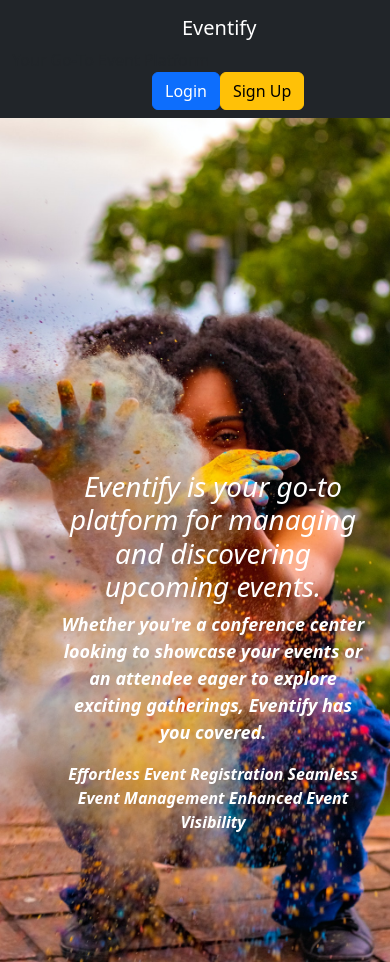
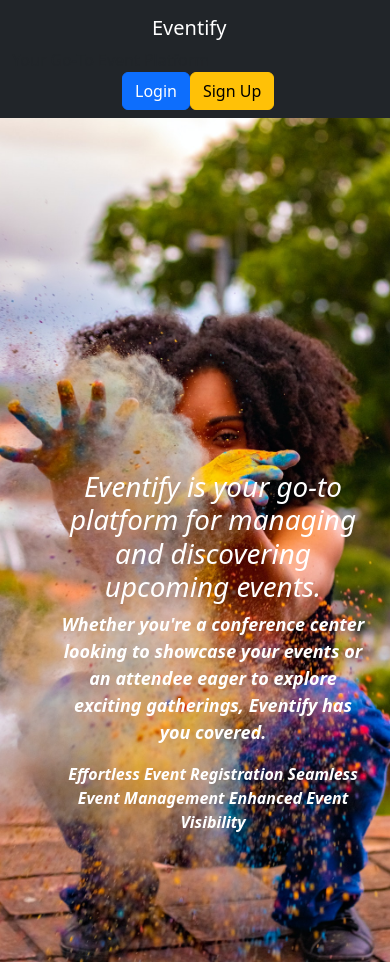
Before and after one commit to Naki93/eventmanagement-frontend, a React (Create React App) app: page / in a window 390 px wide. Built offline with nearby package versions, Linux system fonts and the light colour scheme.

Commit message:
Update HomePage.css

```diff
--- a/src/components/HomePage.css
+++ b/src/components/HomePage.css
@@ -63,14 +63,14 @@ background-color: black;
 
     @media screen and (max-width: 440px) {
   .login-signup{
-    margin-left: 140px;
+    margin-left: 110px;
 
   }
    }
 
    @media screen and (max-width: 440px) {
     .navbar-brand , .logo{
-      margin-left: 170px;
+      margin-left: 140px;
 
     }
      }
```
